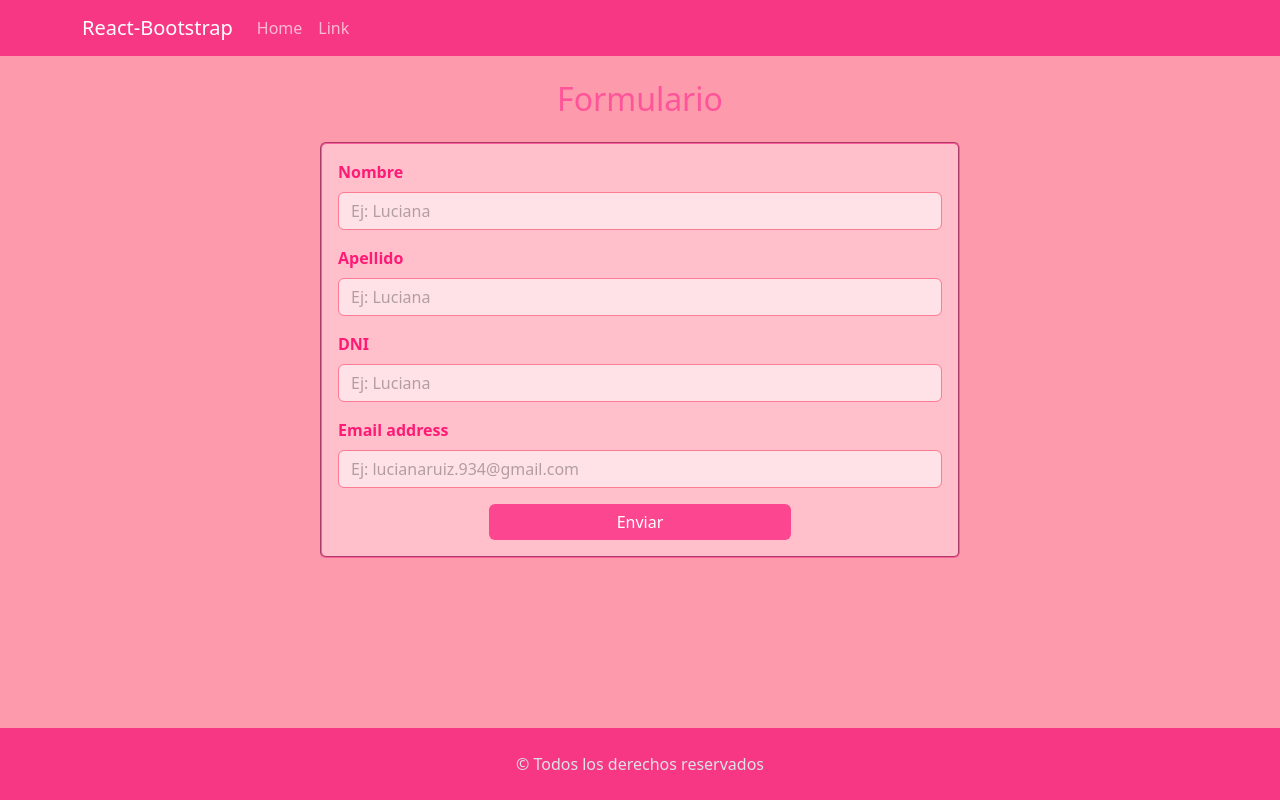
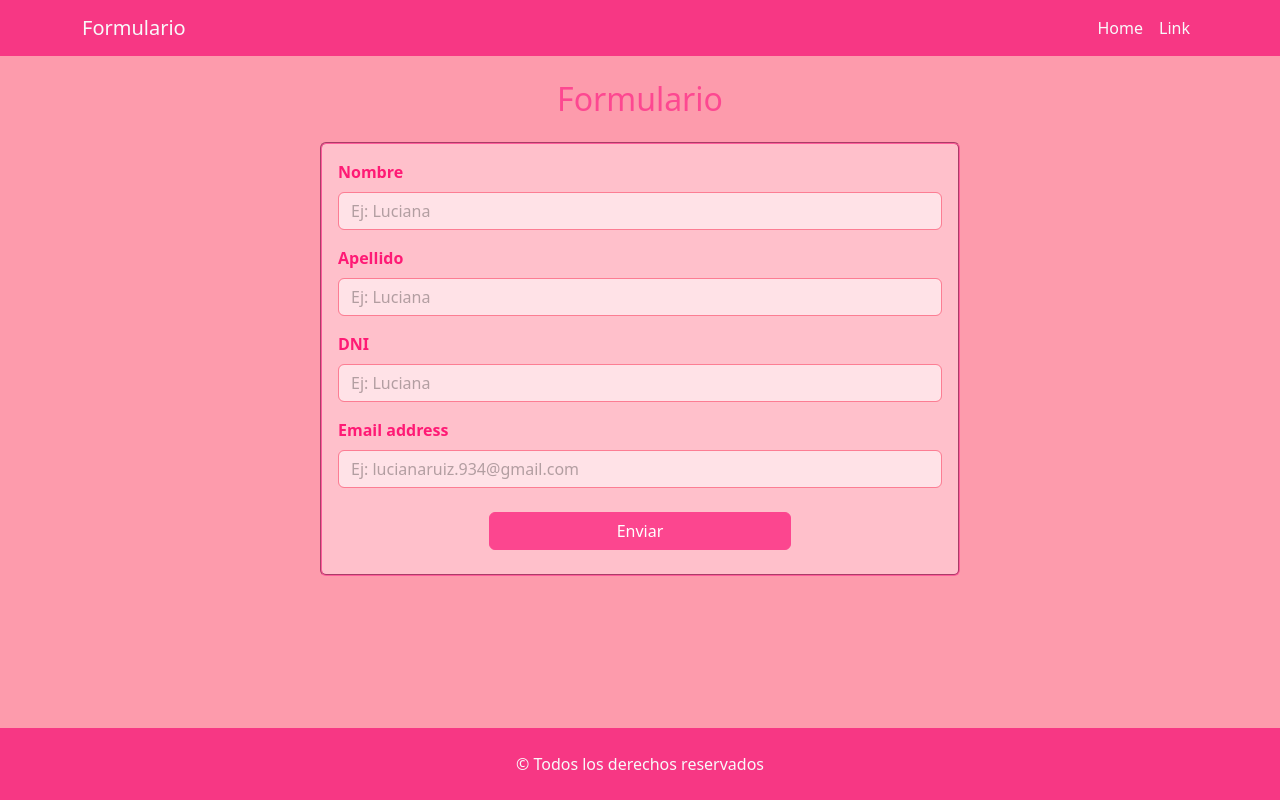
Before and after one commit to LuuRuiz17/tp6-ej8-React, a React (Vite) app: page / in a window 1280 px wide. Built offline with nearby package versions, Linux system fonts and the light colour scheme.

Commit message:
Cambié algunos detalles con media queries

```diff
--- a/index.html
+++ b/index.html
@@ -1,5 +1,5 @@
 <!doctype html>
-<html lang="es" data-bs-theme = "dark">
+<html lang="es">
   <head>
     <meta charset="UTF-8" />
     <link rel="icon" type="image/svg+xml" href="/vite.svg" />
--- a/src/App.jsx
+++ b/src/App.jsx
@@ -13,7 +13,7 @@ function App() {
         <h1 className='text-center color-loop titulo mt-4'>Formulario</h1>
         <Formulario></Formulario>
       </main>
-      <footer className='py-4 rosa text-center'>&copy; Todos los derechos reservados</footer>
+      <footer className='py-4 rosa text-center text-light'>&copy; Todos los derechos reservados</footer>
     </>
   )
 }
--- a/src/BarraDeNavegacion.jsx
+++ b/src/BarraDeNavegacion.jsx
@@ -4,12 +4,12 @@ const BarraDeNavegacion = () => {
     return (
         <Navbar expand="lg" className="rosa">
             <Container>
-                <Navbar.Brand href="#home">React-Bootstrap</Navbar.Brand>
+                <Navbar.Brand className="text-light" href="#home">Formulario</Navbar.Brand>
                 <Navbar.Toggle aria-controls="basic-navbar-nav" />
                 <Navbar.Collapse id="basic-navbar-nav">
-                    <Nav className="me-auto">
-                        <Nav.Link href="#home">Home</Nav.Link>
-                        <Nav.Link href="#link">Link</Nav.Link>
+                    <Nav className="ms-auto text-light">
+                        <Nav.Link className="text-light" href="#home">Home</Nav.Link>
+                        <Nav.Link className="text-light" href="#link">Link</Nav.Link>
                     </Nav>
                 </Navbar.Collapse>
             </Container>
--- a/src/Formulario.jsx
+++ b/src/Formulario.jsx
@@ -1,8 +1,17 @@
 import { Form, Button } from "react-bootstrap";
+import { useForm, SubmitHandler } from "react-hook-form"
 
 const Formulario = () => {
+
+     const {
+    register,
+    handleSubmit,
+    watch,
+    formState: { errors },
+  } = useForm()
+
     return (
-        <Form className="bg-form p-3 rounded mx-auto my-4 d-flex flex-column">
+        <Form className="bg-form p-3 rounded mx-auto my-4 d-flex flex-column {}">
             <Form.Group className="mb-3 campoForm" controlId="formNombre">
                 <Form.Label className="label-color">Nombre</Form.Label>
                 <Form.Control className="input-color" type="text" placeholder="Ej: Luciana" />
@@ -22,7 +31,7 @@ const Formulario = () => {
                     We'll never share your email with anyone else.
                 </Form.Text> */}
             </Form.Group>
-            <Button className="btn-enviar w-50 mx-auto justify-content-center" type="submit">
+            <Button className="btn-enviar mx-auto justify-content-center my-2" type="submit">
                 Enviar
             </Button>
         </Form>
--- a/src/index.css
+++ b/src/index.css
@@ -17,11 +17,8 @@ main {
   font-size: xx-large;
 }
 
-@keyframes titulo {
+@keyframes animarTitulo {
   0% {
-    color: rgb(249, 99, 124);
-  }
-  25% {
     color: rgb(255, 84, 153);
   }
   50% {
@@ -36,7 +33,7 @@ main {
 }
 
 .color-loop {
-  animation: titulo infinite 2s alternate-reverse;
+  animation: animarTitulo infinite 2s alternate-reverse;
 }
 
 .campoForm .input-color {
@@ -44,11 +41,17 @@ main {
   border: 1px solid rgb(252, 125, 147);
 }
 
-.campoForm .input-color::placeholder{
-  color: rgba(0, 0, 0, 0.300);
+.campoForm .input-color::placeholder {
+  color: rgba(0, 0, 0, 0.3);
 }
 
-.label-color{
+.campoForm .input-color:focus {
+  /* outline: none; */
+  border: 2px solid #fd78a9;
+  box-shadow: 0 0 3px #fd78a9;
+}
+
+.label-color {
   font-weight: bold;
   color: rgb(255, 26, 117);
 }
@@ -59,9 +62,15 @@ main {
   animation: animarBorde 2s infinite alternate-reverse;
 }
 
-.bg-form .btn-enviar{
+.bg-form .btn-enviar {
   background-color: rgb(252, 70, 143);
-  border: none;
+  border: 1px solid rgb(252, 70, 143);
+}
+
+.bg-form .btn-enviar:hover {
+  background-color: white;
+  color: rgb(252, 70, 143);
+  border: 1px solid rgb(252, 70, 143);
 }
 
 @keyframes animarBorde {
@@ -77,13 +86,19 @@ main {
 }
 
 @media (min-width: 992px) {
-    .bg-form{
-      width: 50%!important;
-    }
+  .bg-form {
+    width: 50% !important;
+  }
+  .btn-enviar {
+    width: 50%;
+  }
 }
 
 @media (max-width: 991px) {
-      .bg-form{
-      width: 75%;
-    }
+  .bg-form {
+    width: 75%;
+  }
+  .btn-enviar {
+    width: 25%;
+  }
 }
```
